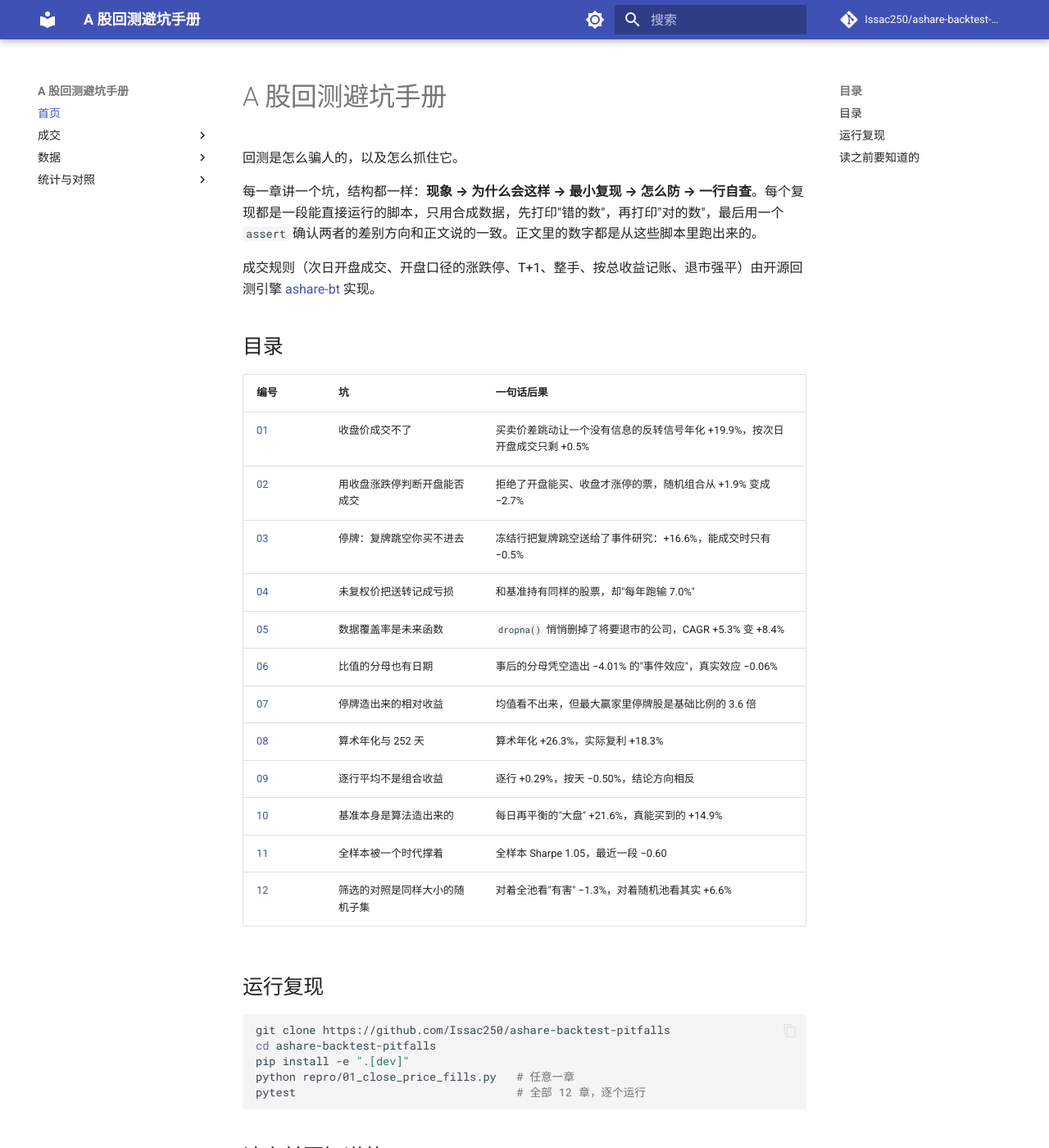
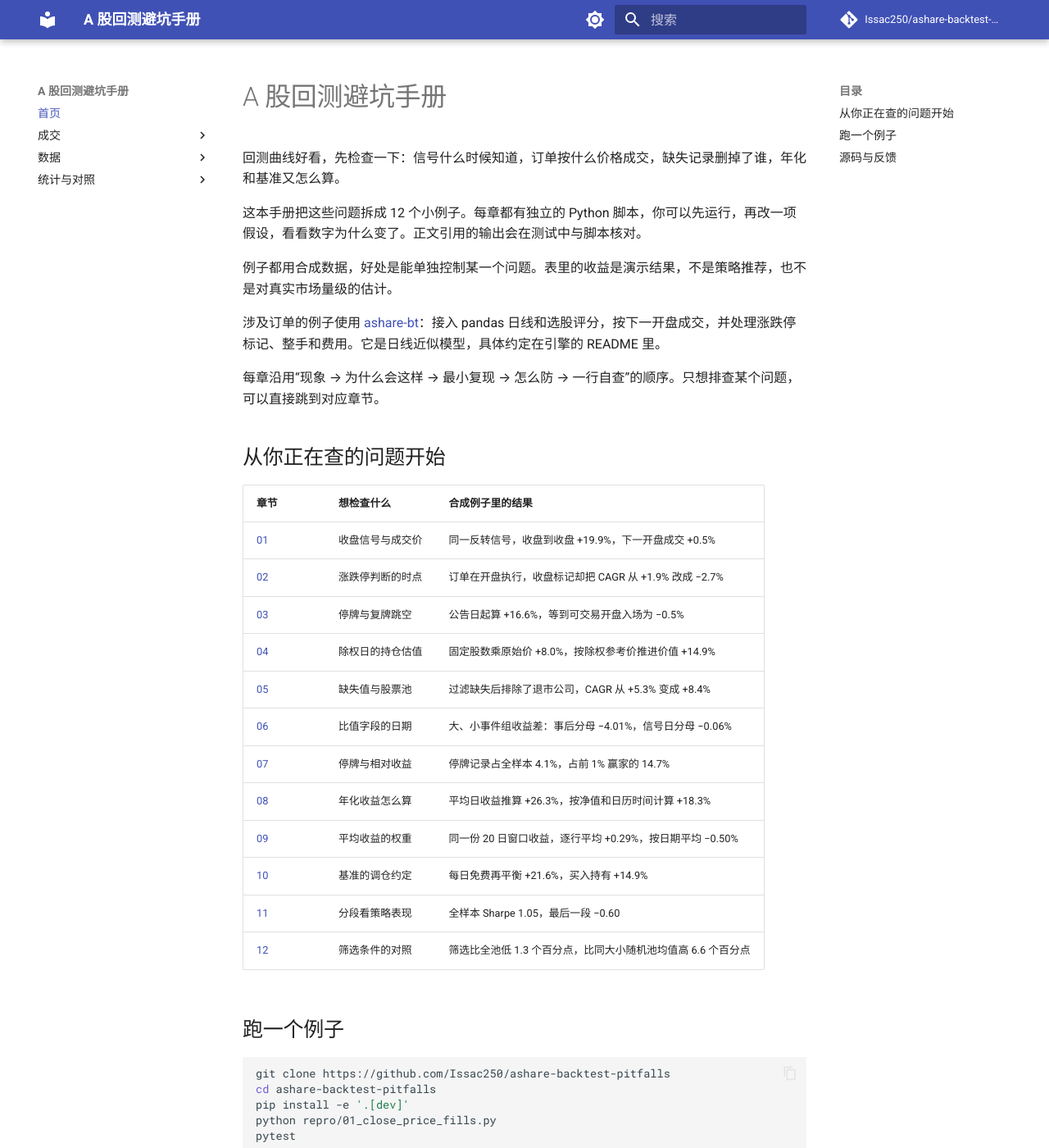
Before and after one commit to Issac250/ashare-backtest-pitfalls, an MkDocs documentation site: the page built from docs/index.md, in a window 1280 px wide and 1400 px high. Shown: the whole window at 82% size. Built offline with MkDocs 1.6.1 and Material for MkDocs 9.7.7, drawn with Linux system fonts in a browser that asks for light colours; comment, search, counter and statistics services are not loaded; some of the changed text lies outside the part shown.

Commit message:
统一中文导读和章节导航

````diff
--- a/docs/index.md
+++ b/docs/index.md
@@ -1,39 +1,46 @@
 # A 股回测避坑手册
 
-回测是怎么骗人的，以及怎么抓住它。
+回测曲线好看，先检查一下：信号什么时候知道，订单按什么价格成交，缺失记录删掉了谁，年化和基准又怎么算。
 
-每一章讲一个坑，结构都一样：**现象 → 为什么会这样 → 最小复现 → 怎么防 → 一行自查**。每个复现都是一段能直接运行的脚本，只用合成数据，先打印"错的数"，再打印"对的数"，最后用一个 `assert` 确认两者的差别方向和正文说的一致。正文里的数字都是从这些脚本里跑出来的。
+这本手册把这些问题拆成 12 个小例子。每章都有独立的 Python 脚本，你可以先运行，再改一项假设，看看数字为什么变了。正文引用的输出会在测试中与脚本核对。
 
-成交规则（次日开盘成交、开盘口径的涨跌停、T+1、整手、按总收益记账、退市强平）由开源回测引擎 [ashare-bt](https://github.com/Issac250/ashare-bt) 实现。
+例子都用合成数据，好处是能单独控制某一个问题。表里的收益是演示结果，不是策略推荐，也不是对真实市场量级的估计。
 
-## 目录
+涉及订单的例子使用 [ashare-bt](https://github.com/Issac250/ashare-bt)：接入 pandas 日线和选股评分，按下一开盘成交，并处理涨跌停标记、整手和费用。它是日线近似模型，具体约定在引擎的 README 里。
 
-| 编号 | 坑 | 一句话后果 |
+每章沿用“现象 → 为什么会这样 → 最小复现 → 怎么防 → 一行自查”的顺序。只想排查某个问题，可以直接跳到对应章节。
+
+## 从你正在查的问题开始
+
+| 章节 | 想检查什么 | 合成例子里的结果 |
 |---|---|---|
-| [01](01-close-price-fills.md) | 收盘价成交不了 | 买卖价差跳动让一个没有信息的反转信号年化 +19.9%，按次日开盘成交只剩 +0.5% |
-| [02](02-limit-gate-timing.md) | 用收盘涨跌停判断开盘能否成交 | 拒绝了开盘能买、收盘才涨停的票，随机组合从 +1.9% 变成 −2.7% |
-| [03](03-halt-resumption-gap.md) | 停牌：复牌跳空你买不进去 | 冻结行把复牌跳空送给了事件研究：+16.6%，能成交时只有 −0.5% |
-| [04](04-unadjusted-prices.md) | 未复权价把送转记成亏损 | 和基准持有同样的股票，却"每年跑输 7.0%" |
-| [05](05-coverage-lookahead.md) | 数据覆盖率是未来函数 | `dropna()` 悄悄删掉了将要退市的公司，CAGR +5.3% 变 +8.4% |
-| [06](06-ratio-denominator-date.md) | 比值的分母也有日期 | 事后的分母凭空造出 −4.01% 的"事件效应"，真实效应 −0.06% |
-| [07](07-halt-relative-return.md) | 停牌造出来的相对收益 | 均值看不出来，但最大赢家里停牌股是基础比例的 3.6 倍 |
-| [08](08-arithmetic-annualization.md) | 算术年化与 252 天 | 算术年化 +26.3%，实际复利 +18.3% |
-| [09](09-row-average.md) | 逐行平均不是组合收益 | 逐行 +0.29%，按天 −0.50%，结论方向相反 |
-| [10](10-benchmark-rebalance.md) | 基准本身是算法造出来的 | 每日再平衡的"大盘" +21.6%，真能买到的 +14.9% |
-| [11](11-one-era-dominates.md) | 全样本被一个时代撑着 | 全样本 Sharpe 1.05，最近一段 −0.60 |
-| [12](12-screen-control.md) | 筛选的对照是同样大小的随机子集 | 对着全池看"有害" −1.3%，对着随机池看其实 +6.6% |
+| [01](01-close-price-fills.md) | 收盘信号与成交价 | 同一反转信号，收盘到收盘 +19.9%，下一开盘成交 +0.5% |
+| [02](02-limit-gate-timing.md) | 涨跌停判断的时点 | 订单在开盘执行，收盘标记却把 CAGR 从 +1.9% 改成 −2.7% |
+| [03](03-halt-resumption-gap.md) | 停牌与复牌跳空 | 公告日起算 +16.6%，等到可交易开盘入场为 −0.5% |
+| [04](04-unadjusted-prices.md) | 除权日的持仓估值 | 固定股数乘原始价 +8.0%，按除权参考价推进价值 +14.9% |
+| [05](05-coverage-lookahead.md) | 缺失值与股票池 | 过滤缺失后排除了退市公司，CAGR 从 +5.3% 变成 +8.4% |
+| [06](06-ratio-denominator-date.md) | 比值字段的日期 | 大、小事件组收益差：事后分母 −4.01%，信号日分母 −0.06% |
+| [07](07-halt-relative-return.md) | 停牌与相对收益 | 停牌记录占全样本 4.1%，占前 1% 赢家的 14.7% |
+| [08](08-arithmetic-annualization.md) | 年化收益怎么算 | 平均日收益推算 +26.3%，按净值和日历时间计算 +18.3% |
+| [09](09-row-average.md) | 平均收益的权重 | 同一份 20 日窗口收益，逐行平均 +0.29%，按日期平均 −0.50% |
+| [10](10-benchmark-rebalance.md) | 基准的调仓约定 | 每日免费再平衡 +21.6%，买入持有 +14.9% |
+| [11](11-one-era-dominates.md) | 分段看策略表现 | 全样本 Sharpe 1.05，最后一段 −0.60 |
+| [12](12-screen-control.md) | 筛选条件的对照 | 筛选比全池低 1.3 个百分点，比同大小随机池均值高 6.6 个百分点 |
 
-## 运行复现
+## 跑一个例子
 
 ```bash
 git clone https://github.com/Issac250/ashare-backtest-pitfalls
 cd ashare-backtest-pitfalls
-pip install -e ".[dev]"
-python repro/01_close_price_fills.py   # 任意一章
-pytest                                 # 全部 12 章，逐个运行
+pip install -e '.[dev]'
+python repro/01_close_price_fills.py
+pytest
 ```
 
-## 读之前要知道的
+安装需要 Python 3.11+，会从 GitHub 安装固定版本的 `ashare-bt`，并使用固定版本的 NumPy、pandas，让脚本结果便于复核。
 
-- **合成数据只用来展示机制。** 每个复现都刻意把机制放大，让方向看得清楚，数字的大小不代表真实市场里的量级。真实数据上的量级，要在你自己的数据上用同样的方法重新测量。
-- **每一条错误都会给出看上去很合理的数字。** 这正是它们危险的地方。
+`pytest` 会逐个运行 12 个复现，检查脚本自己的断言，以及章节里引用的输出。换成自己的数据后，可以保留这些检查思路，但要重新核对成交、覆盖和估值口径。
+
+## 源码与反馈
+
+手册和复现脚本在 [GitHub 仓库](https://github.com/Issac250/ashare-backtest-pitfalls)。发现某个例子的口径有问题，可以附上输出或最小样例提 Issue。用得上的话，也欢迎点个 Star，方便以后回来查。
--- a/mkdocs.yml
+++ b/mkdocs.yml
@@ -1,5 +1,5 @@
 site_name: A 股回测避坑手册
-site_description: 回测是怎么骗人的，以及怎么抓住它。每一条都附可以运行的最小复现。
+site_description: 用 12 个可运行的 Python 例子，检查 A 股回测的成交、数据和统计口径。
 site_url: https://issac250.github.io/ashare-backtest-pitfalls/
 repo_url: https://github.com/Issac250/ashare-backtest-pitfalls
 repo_name: Issac250/ashare-backtest-pitfalls
@@ -48,17 +48,17 @@ markdown_extensions:
 nav:
   - 首页: index.md
   - 成交:
-      - 01 收盘价成交不了: 01-close-price-fills.md
-      - 02 开盘涨停与判断时点: 02-limit-gate-timing.md
+      - 01 收盘信号与成交价: 01-close-price-fills.md
+      - 02 涨跌停判断的时点: 02-limit-gate-timing.md
       - 03 停牌与复牌跳空: 03-halt-resumption-gap.md
   - 数据:
-      - 04 未复权价: 04-unadjusted-prices.md
-      - 05 数据覆盖率是未来函数: 05-coverage-lookahead.md
-      - 06 比值的分母也有日期: 06-ratio-denominator-date.md
-      - 07 停牌造出来的相对收益: 07-halt-relative-return.md
+      - 04 除权日的持仓估值: 04-unadjusted-prices.md
+      - 05 缺失值与股票池: 05-coverage-lookahead.md
+      - 06 比值字段的日期: 06-ratio-denominator-date.md
+      - 07 停牌与相对收益: 07-halt-relative-return.md
   - 统计与对照:
       - 08 年化收益怎么算: 08-arithmetic-annualization.md
-      - 09 逐行平均不是组合收益: 09-row-average.md
-      - 10 基准本身是算法造出来的: 10-benchmark-rebalance.md
-      - 11 全样本被一个时代撑着: 11-one-era-dominates.md
-      - 12 筛选的对照是同样大小的随机子集: 12-screen-control.md
+      - 09 平均收益的权重: 09-row-average.md
+      - 10 基准的调仓约定: 10-benchmark-rebalance.md
+      - 11 分段看策略表现: 11-one-era-dominates.md
+      - 12 筛选条件的对照: 12-screen-control.md
````
Also changed, not shown: README.md (+32 -34 lines).
